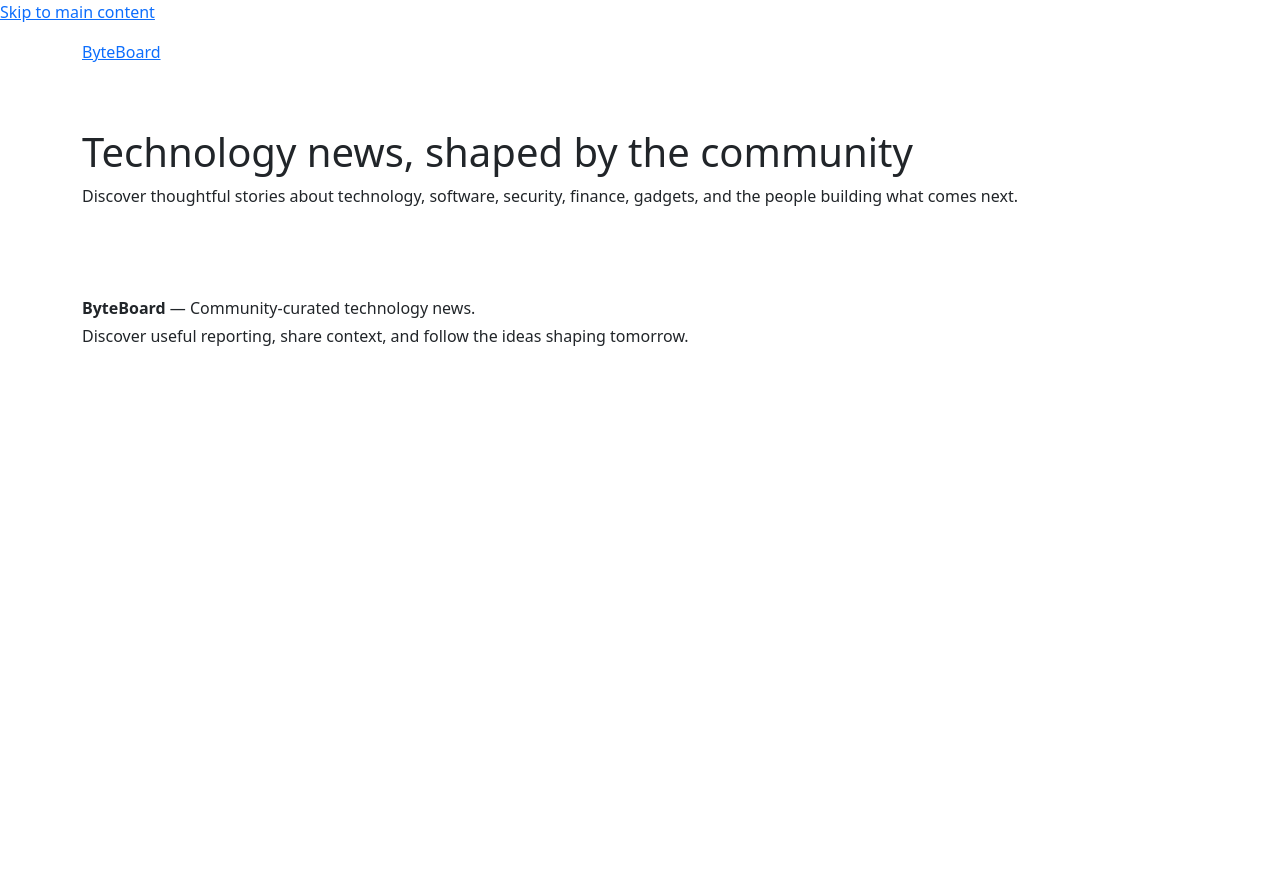
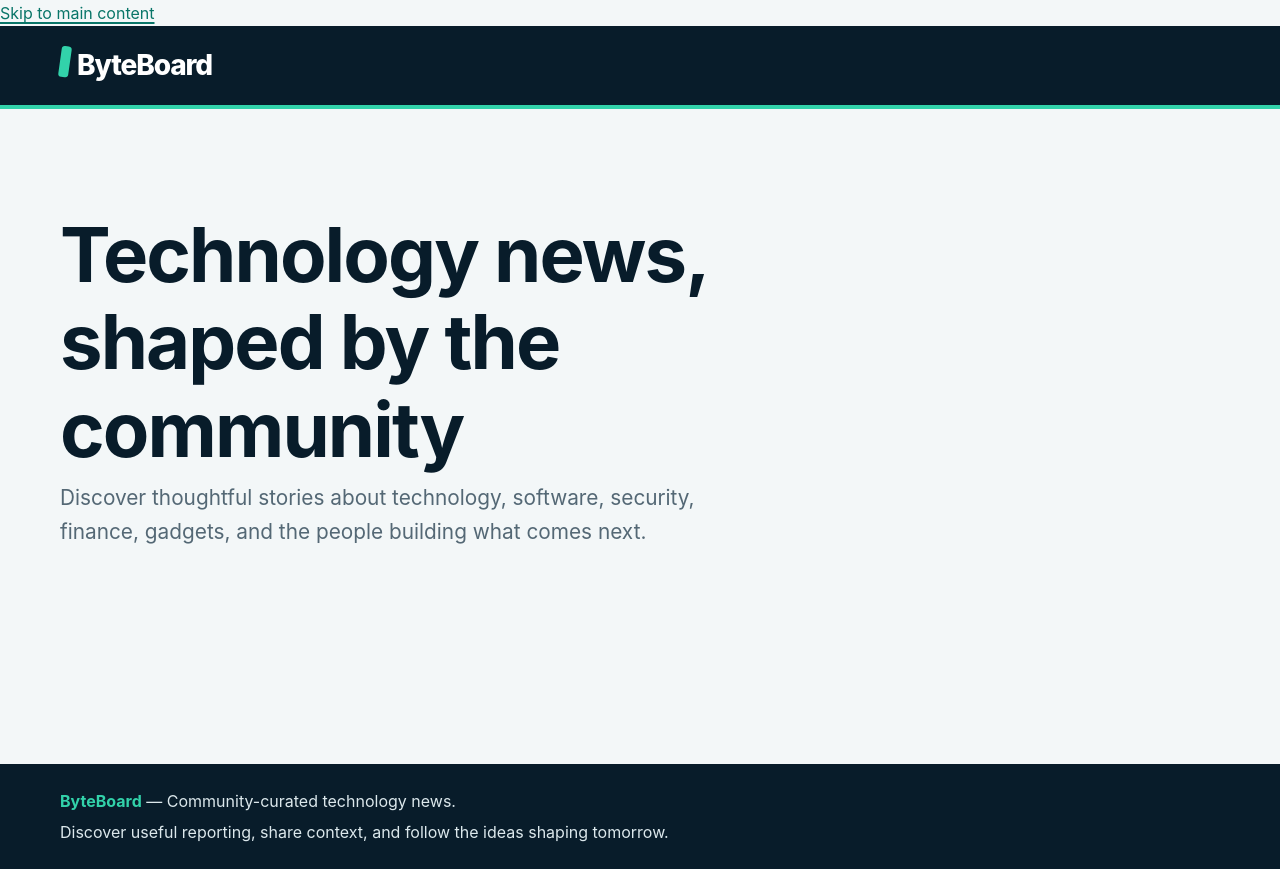
Before and after one commit to AbdulkadirKhoujja/codeinstitute-milestone-3-project, a Django app: page / in a window 1280 px wide. Before the commit the page ends 346 px from the top, so only its background shows below. Run offline with Django 5.2, Linux system fonts and the light colour scheme.

Commit message:
style: define ByteBoard visual identity

```diff
--- a/static/css/style.css
+++ b/static/css/style.css
@@ -1 +1,116 @@
-/* ByteBoard custom interface styles. */
+:root {
+  --bb-ink: #10232f;
+  --bb-muted: #546875;
+  --bb-surface: #ffffff;
+  --bb-canvas: #f3f7f8;
+  --bb-navy: #081c2a;
+  --bb-navy-soft: #12364a;
+  --bb-teal: #32d2aa;
+  --bb-teal-dark: #087568;
+  --bb-coral: #f46f5f;
+  --bb-border: #ccdade;
+  --bb-shadow: 0 14px 35px rgb(8 28 42 / 9%);
+  --bb-radius-sm: 0.5rem;
+  --bb-radius: 1rem;
+  --bb-content-width: 74rem;
+}
+
+html {
+  scroll-behavior: smooth;
+}
+
+body {
+  background: var(--bb-canvas);
+  color: var(--bb-ink);
+  font-family: Inter, ui-sans-serif, system-ui, -apple-system, BlinkMacSystemFont,
+    "Segoe UI", sans-serif;
+  line-height: 1.65;
+  margin: 0;
+}
+
+main {
+  min-height: 65vh;
+}
+
+h1,
+h2,
+h3 {
+  color: var(--bb-navy);
+  font-weight: 750;
+  letter-spacing: -0.025em;
+  line-height: 1.15;
+}
+
+a {
+  color: var(--bb-teal-dark);
+  text-decoration-thickness: 0.1em;
+  text-underline-offset: 0.18em;
+}
+
+a:hover {
+  color: var(--bb-navy-soft);
+}
+
+.container {
+  max-width: var(--bb-content-width);
+}
+
+.site-header {
+  background: var(--bb-navy);
+  border-bottom: 0.25rem solid var(--bb-teal);
+  color: #ffffff;
+}
+
+.site-brand {
+  color: #ffffff;
+  display: inline-flex;
+  font-size: clamp(1.35rem, 3vw, 1.75rem);
+  font-weight: 800;
+  letter-spacing: -0.04em;
+  text-decoration: none;
+}
+
+.site-brand::before {
+  background: var(--bb-teal);
+  border-radius: 0.2rem;
+  content: "";
+  display: inline-block;
+  height: 1.1em;
+  margin-right: 0.45rem;
+  transform: translateY(0.15em) rotate(8deg);
+  width: 0.35em;
+}
+
+.site-brand:hover {
+  color: var(--bb-teal);
+}
+
+#main-content > section:first-child {
+  padding-block: clamp(3.5rem, 8vw, 6.5rem) !important;
+}
+
+#home-heading {
+  font-size: clamp(2.35rem, 7vw, 4.75rem);
+  max-width: 13ch;
+}
+
+#home-heading + p {
+  color: var(--bb-muted);
+  font-size: clamp(1.05rem, 2.4vw, 1.3rem);
+  max-width: 44rem;
+}
+
+.site-footer {
+  background: var(--bb-navy);
+  color: #dce8ec;
+  margin-top: clamp(3rem, 8vw, 6rem);
+}
+
+.site-footer strong {
+  color: var(--bb-teal);
+}
+
+::selection {
+  background: var(--bb-teal);
+  color: var(--bb-navy);
+}
```
